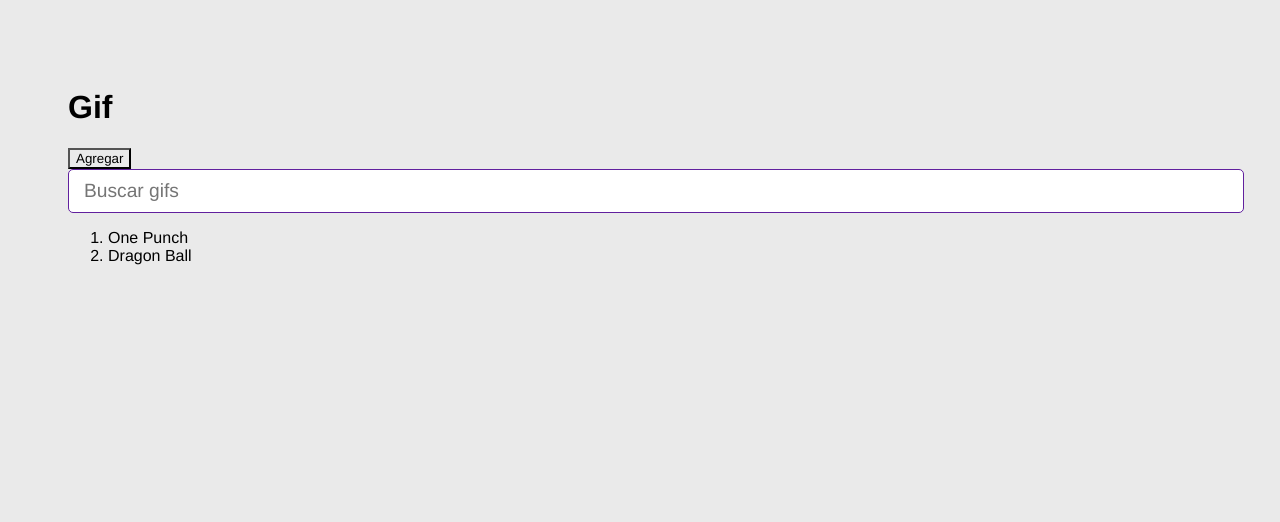
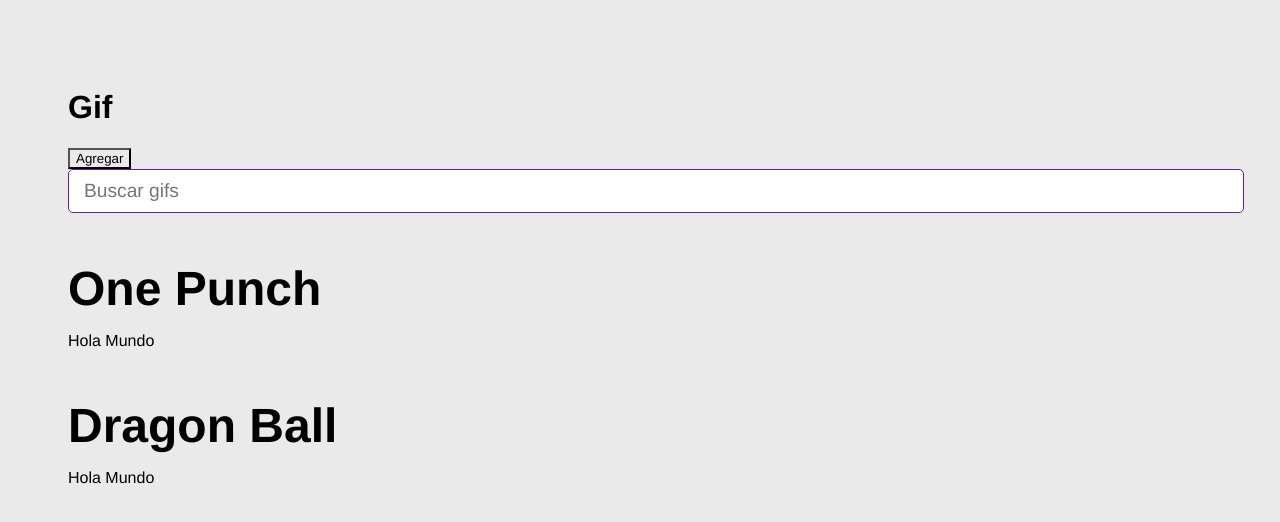
Before and after one commit to stevenmontes/04-gif-expert-app, a React (Vite) app: page / in a window 1280 px wide. Shown: the top 522 px of the page. Built offline with nearby package versions, Linux system fonts and the light colour scheme.

Commit message:
81. GifGrid - Nuevo componente

```diff
--- a/src/GifExpertApp.jsx
+++ b/src/GifExpertApp.jsx
@@ -1,5 +1,6 @@
 import { useState } from 'react';
 import { AddCategory } from './components/AddCategory'
+import { GifGrid } from './components/GifGrid';
 
 export const GifExpertApp = () => {
 
@@ -16,11 +17,11 @@
             <h1>Gif</h1>
             <button onClick={onAddCategory}>Agregar</button>
             <AddCategory onNewCategory={event => onAddCategory(event)}></AddCategory>
-            <ol>
-                {categories.map(category => {
-                    return <li key={category}>{category}</li>
-                })}
-            </ol>
+            {
+                categories.map(category =>
+                    (<GifGrid key={category} category={category}></GifGrid>)
+                )
+            }
         </>
     )
 }
--- /dev/null
+++ b/src/components/GifGrid.jsx
@@ -0,0 +1,10 @@
+import React from 'react'
+
+export const GifGrid = ({ category }) => {
+    return (
+        <>
+            <h3>{category}</h3>
+            <p>Hola Mundo</p>
+        </>
+    )
+}
```
